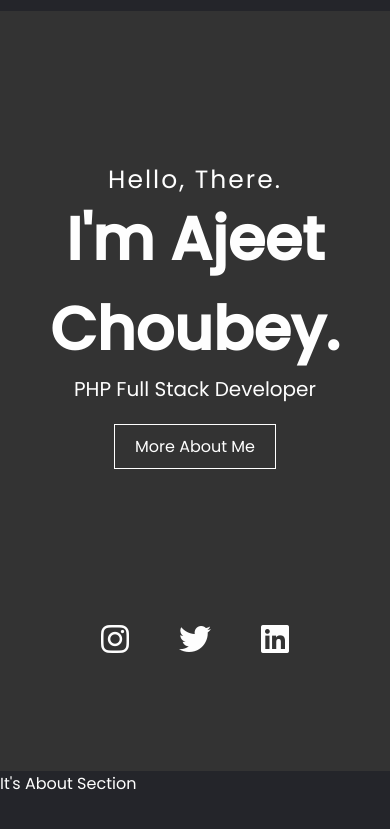
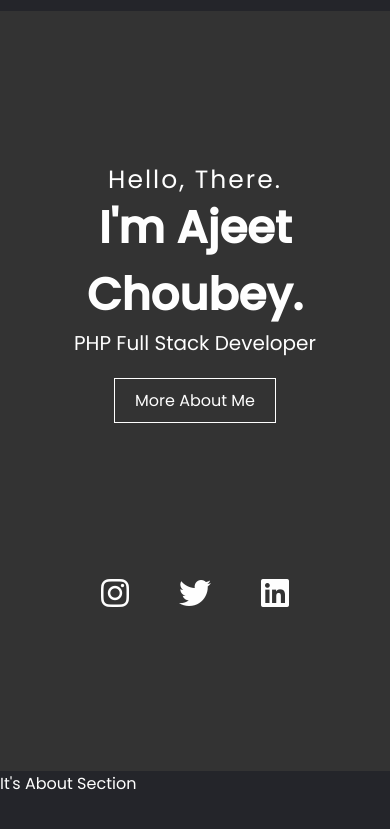
Before and after one commit to ajeetchoubey/PHP-Developer-Portfolio-failed, a plain HTML site: page index.html in a window 390 px wide. Shown: the part 69-898 px from the top of the page. Drawn offline with Linux system fonts and the light colour scheme.

Commit message:
"modified:   styles.css"

```diff
--- a/styles.css
+++ b/styles.css
@@ -201,7 +201,7 @@ nav .nav_links{
     background-color: #24252A;
 }
 
-@media(max-width:992px){
+@media(max-width:600px){
     nav .nav_links{
         display: none;
     }
@@ -222,4 +222,7 @@ nav .nav_links{
     .toggle_btn{
         display: block;
     }
+    .intro h1{
+        font-size: 2.8rem;
+    }
 }
```
